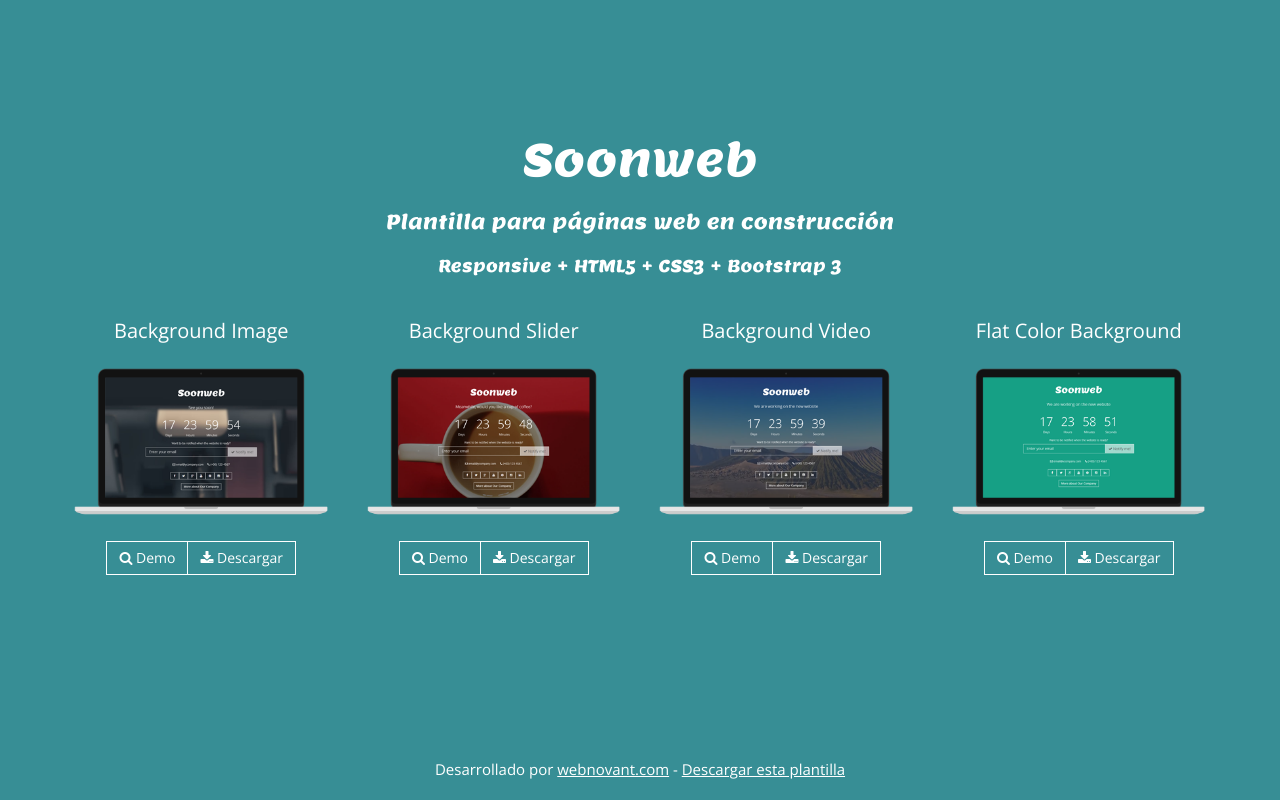
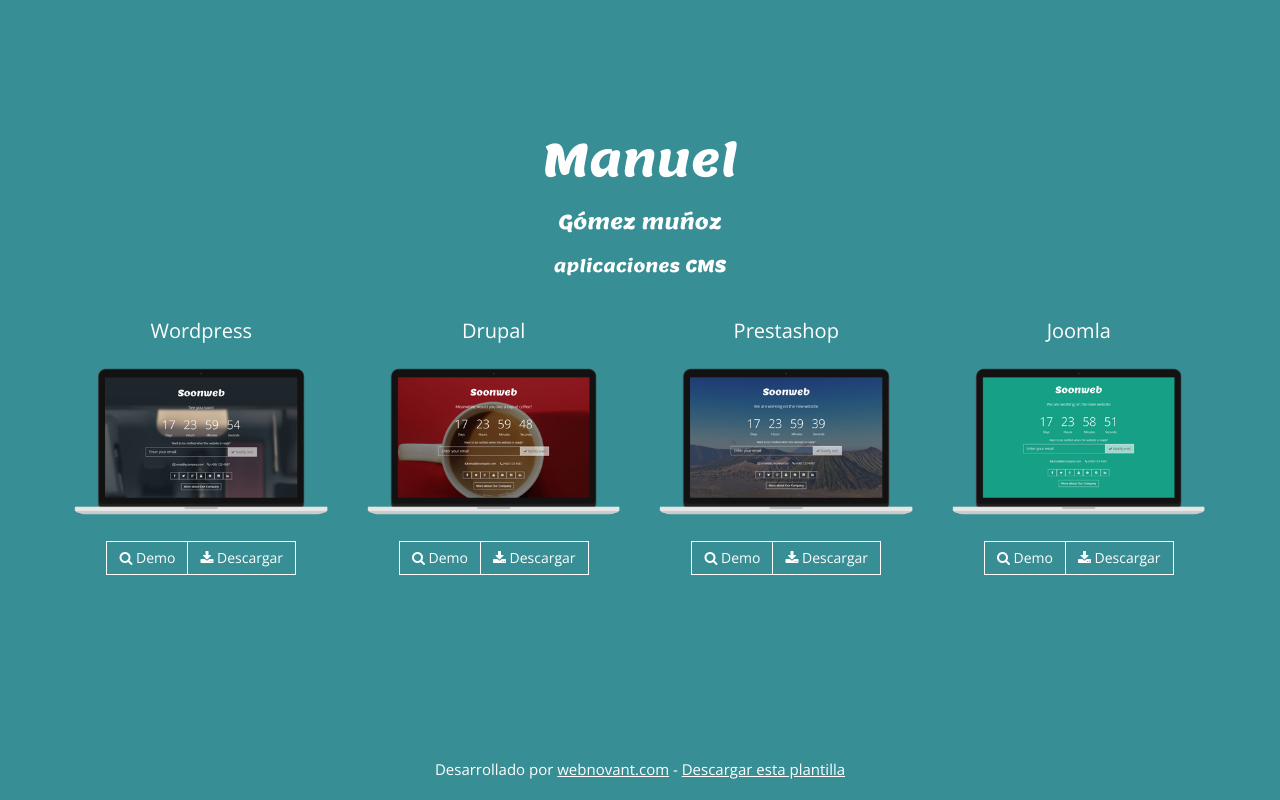
Before and after one commit to manutazo/cmsvpsmanu, a plain HTML site: page index.html in a window 1280 px wide. Drawn offline with nearby package versions, Linux system fonts and the light colour scheme.

Commit message:
index web cms

```diff
--- a/index.html
+++ b/index.html
@@ -26,9 +26,9 @@
                 <div class="col-md-12">
 
                     <div class="section clearfix">
-                        <h1 class="logo animated fadeInDown">Soonweb</h1>
-                        <h2 class="logo animated fadeInDown">Plantilla para páginas web en construcción</h2>
-                        <h3 class="logo animated fadeInDown">Responsive + HTML5 + CSS3 + Bootstrap 3</h3>
+                        <h1 class="logo animated fadeInDown">Manuel</h1>
+                        <h2 class="logo animated fadeInDown">Gómez muñoz</h2>
+                        <h3 class="logo animated fadeInDown">aplicaciones CMS</h3>
                     </div>
 
                 </div>
@@ -37,7 +37,7 @@
                 <div class="col-md-3">
                     <div class="version_theme">
                         <a href="background_image.html">
-                            <h2>Background Image</h2>
+                            <h2>Wordpress</h2>
                             <img src="images/preview-background-image.png" alt="Background Image"/>
                         </a>
                     </div>
@@ -49,7 +49,7 @@
                 <div class="col-md-3">
                     <div class="version_theme">
                         <a href="background_slider.html">
-                            <h2>Background Slider</h2>
+                            <h2>Drupal</h2>
                             <img src="images/preview-background-slider.png" alt="Background Slider"/>
                         </a>
                     </div>
@@ -61,7 +61,7 @@
                 <div class="col-md-3">
                     <div class="version_theme">
                         <a href="background_video.html">
-                            <h2>Background Video</h2>
+                            <h2>Prestashop</h2>
                             <img src="images/preview-background-video.png" alt="Background Video"/>
                         </a>
                     </div>
@@ -73,7 +73,7 @@
                 <div class="col-md-3">
                     <div class="version_theme">
                         <a href="background_color.html">
-                            <h2>Flat Color Background</h2>
+                            <h2>Joomla</h2>
                             <img src="images/preview-background-color.png" alt="Flat Color Background"/>
                         </a>
                     </div>
```
